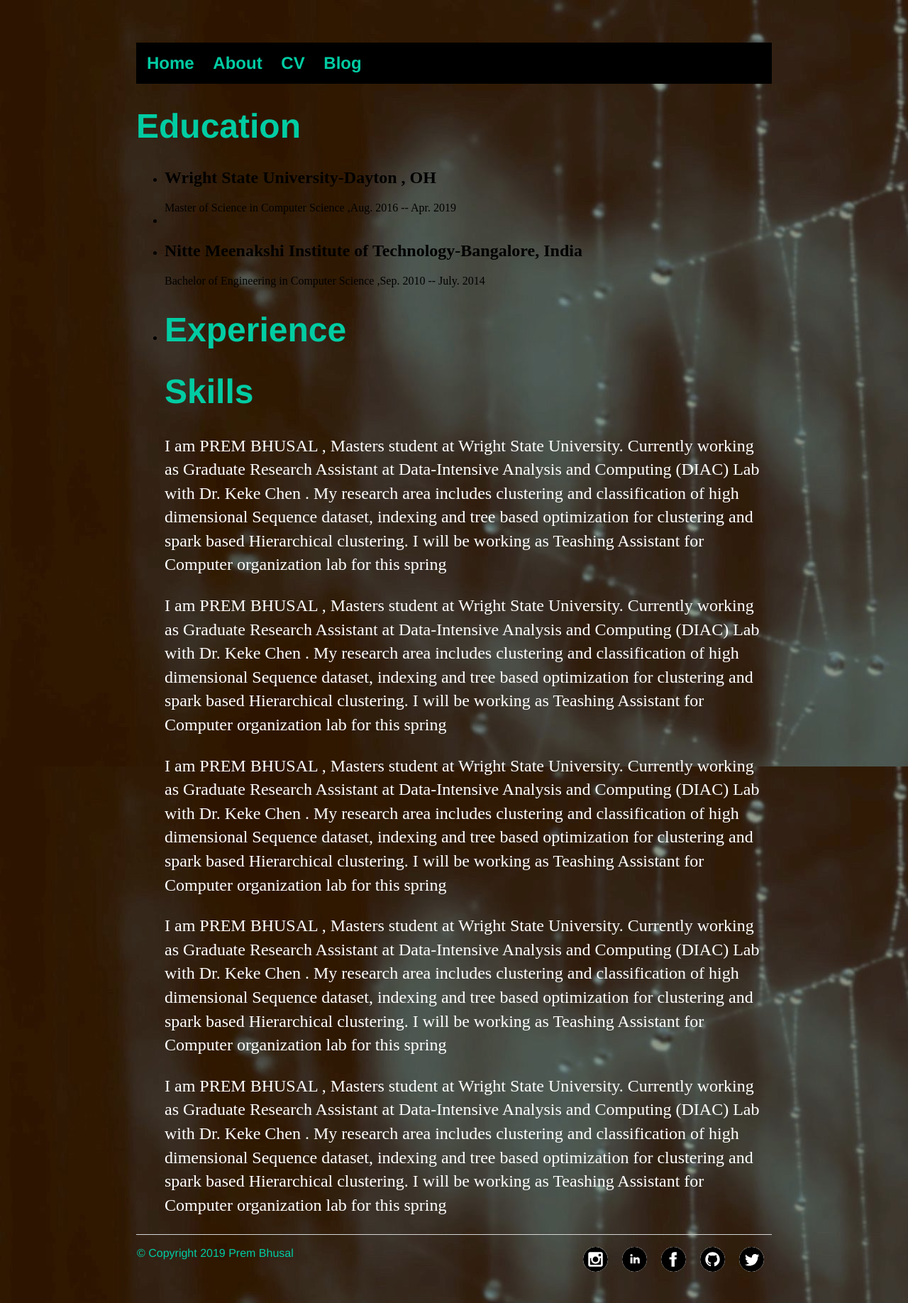
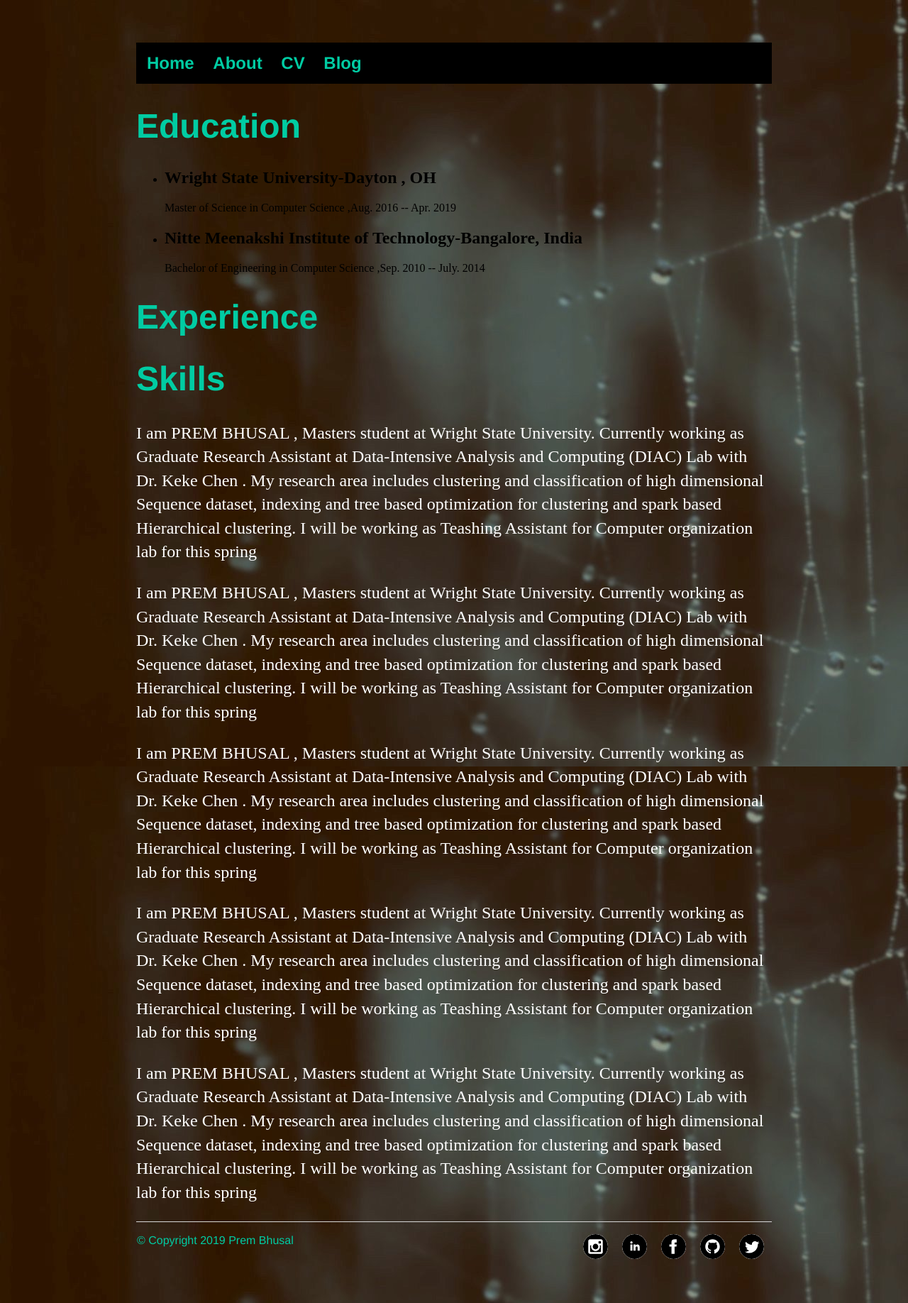
Before and after one commit to prembhusal/prembhusalWebsite, a Jekyll site: the page built from about/index.html, in a window 1280 px wide. Shown: the whole page at 71% size. Built offline with Jekyll 4.4.1, drawn with Linux system fonts in a browser that asks for light colours.

Commit message:
Update index.html

```diff
--- a/about/index.html
+++ b/about/index.html
@@ -6,10 +6,10 @@ title: prembhusal
 	<h1>Education</h1>
 	<ul>
 		<li> <h2>Wright State University-Dayton , OH </h2>
-      Master of Science in Computer Science ,Aug. 2016 -- Apr. 2019<li>
+      Master of Science in Computer Science ,Aug. 2016 -- Apr. 2019</li>
 		<li> <h2>Nitte Meenakshi Institute of Technology-Bangalore, India</h2>
-      Bachelor of Engineering in Computer Science ,Sep. 2010 -- July. 2014<li>
-		</<ul>
+      Bachelor of Engineering in Computer Science ,Sep. 2010 -- July. 2014</li>
+		</ul>
   <h1>Experience</h1>
   <h1>Skills</h1>
 
```
